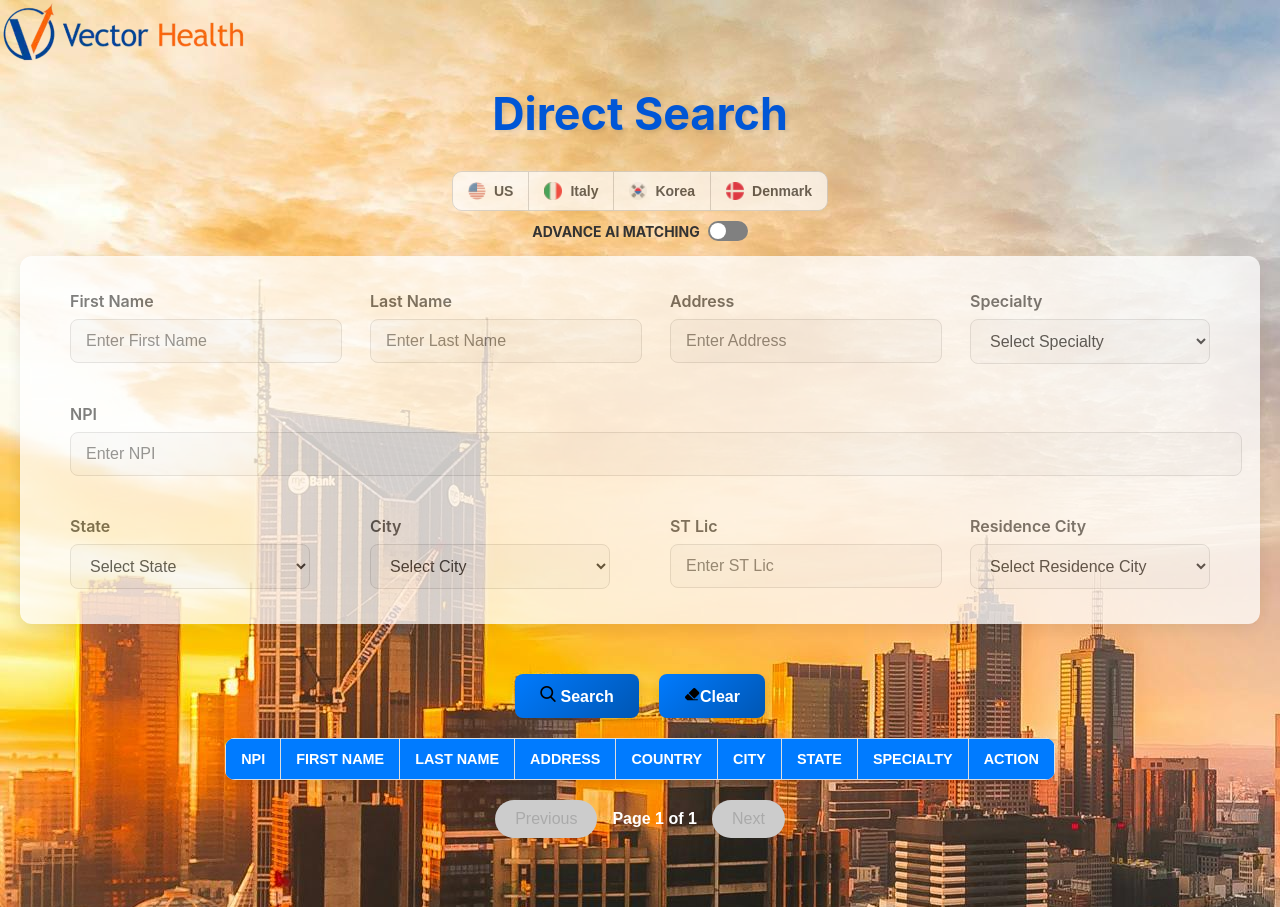
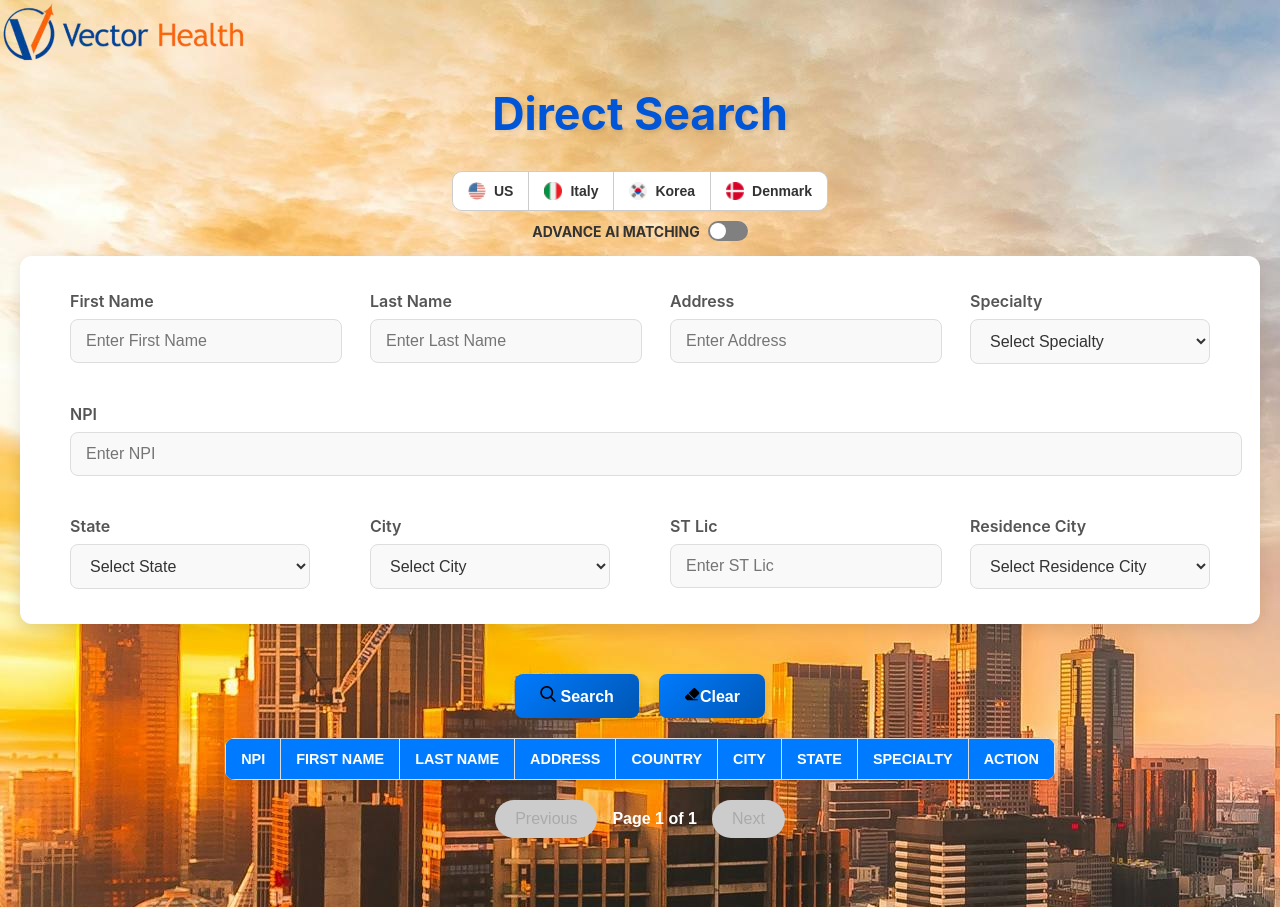
Before and after one commit to hamzaawan7/hcp-search, a React (Create React App) app in the folder frontend/: page /direct-search in a window 1280 px wide. Built offline with nearby package versions, Linux system fonts and the light colour scheme.

Commit message:
minor changes

```diff
--- a/frontend/src/components/DirectSearch.css
+++ b/frontend/src/components/DirectSearch.css
@@ -11,7 +11,7 @@
   justify-content: flex-start;
   padding: 20px;
   color: #333;
-  /* opacity: 75%; */
+
 }
 
 
@@ -41,7 +41,7 @@
     padding: 0; /* Ensures no extra padding around the buttons */
     margin: 0 auto; /* Centers it horizontally */
     width: fit-content; /* Ensures no extra white space */
-    opacity: 70%;
+    /* opacity: 70%; */
   }
 
   .language-button {
@@ -93,7 +93,7 @@
     display: flex;
     flex-direction: column;
     gap: 20px;
-    opacity: 75%;
+    /* opacity: 75%; */
   }
 
   .search-form:hover {
@@ -161,6 +161,7 @@
     font-weight: 600;
     transition: transform 0.2s, background 0.2s;
     box-shadow: 0 4px 10px rgba(0, 0, 0, 0.1);
+    /* opacity: 75%; */
   }
 
   .actions button:hover {
@@ -173,6 +174,14 @@
     cursor: not-allowed;
   }
 
+
+  .exactmatches {
+    /* opacity: 75%; */
+  }
+
+  .suggestedmatches{
+    /* opacity: 75%; */
+  }
   /* Results table */
   .results-table {
     width: 100%;
@@ -286,6 +295,7 @@
     align-items: center;
     margin-top: 20px;
     gap: 15px;
+    /* opacity: 75%; */
   }
 
   .pagination-controls button {
--- a/frontend/src/components/DirectSearch.js
+++ b/frontend/src/components/DirectSearch.js
@@ -1665,7 +1665,7 @@ const DirectSearchPage = () => {
       </div>
 
       {aiMatching && exactMatches.length > 0 && (
-        <div>
+        <div className="exactmatches">
           <h2>Exact Matches</h2>
           <table className="results-table">
             <thead>
@@ -1707,7 +1707,7 @@ const DirectSearchPage = () => {
         </div>
       )}
 
-      <div>
+      <div className="suggestedmatches">
         {aiMatching && <h2>Suggested Matches</h2>}{" "}
         <table className="results-table">
           <thead>
```
